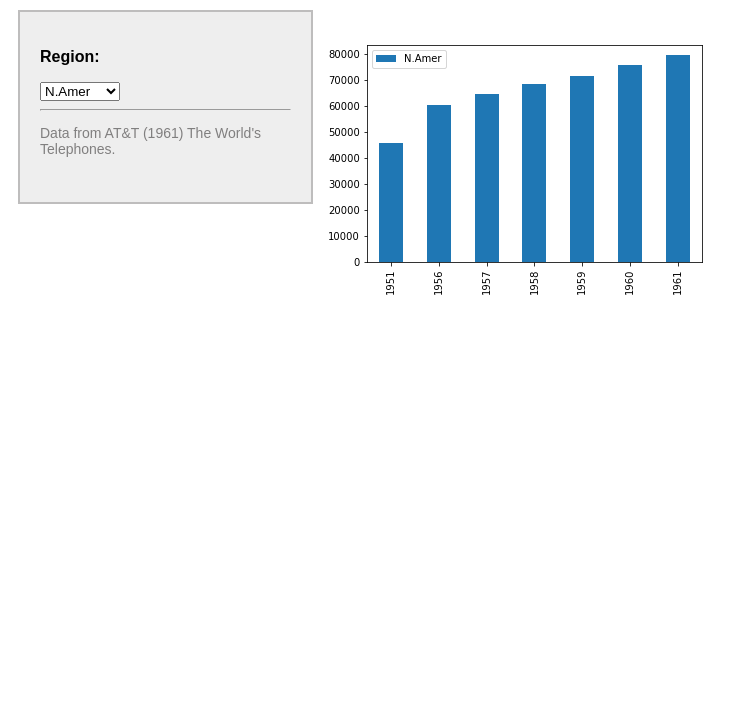
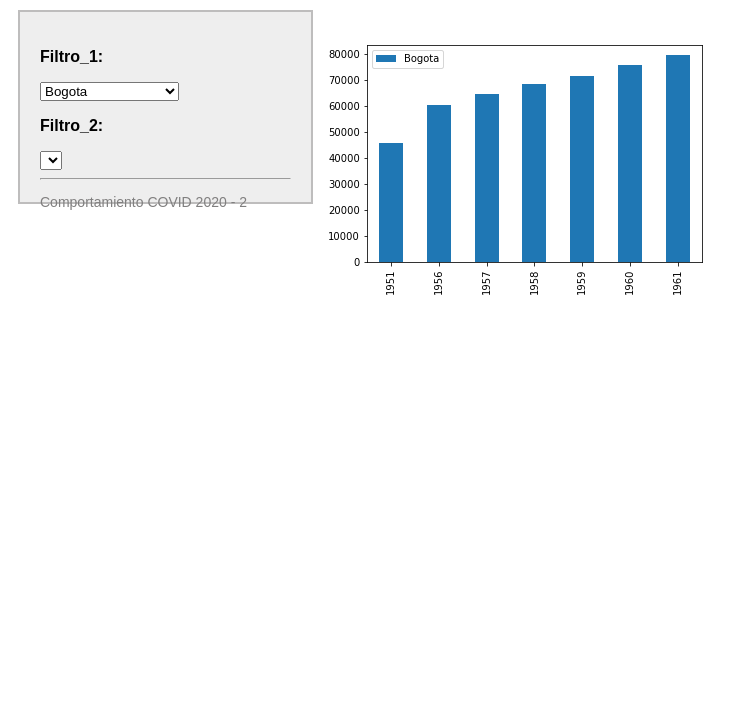
Before and after one commit to cmsierramo/Covid_Dashboard, a plain HTML site: page index.html in a window 1280 px wide. Shown: the part 74-800 px from the top of the page, without its empty margins (0-748 px from the left). Drawn offline with Linux system fonts and the light colour scheme.

Commit message:
Modificacion Filtro 1

```diff
--- a/index.html
+++ b/index.html
@@ -2,7 +2,7 @@
 <html lang="en">
   <head>
     <meta charset="utf-8">
-    <title>Telephones</title>
+    <title>COVID - DASHBOARD</title>
 
     <style>
 
@@ -38,92 +38,83 @@
   <body>
 
     <header>
-      <h2>Telephones by region</h2>
+      <h2>Seleccione la opcion deseada</h2>
     </header>
 
     <nav style="border:1px solid #BEBDBD; border-width:2px;">
-      <p class="seltext">Region:</p>
-      <select id="region" name="region"  onchange="selectPlot()">
-
-        <!--- Este codigo se elimina
-        <option value="N.Amer">N.Amer</option>
-        <option value="Europe">Europe</option>
-        <option value="Asia">Asia</option>
-        <option value="S.Amer">S.Amer</option>
-        <option value="Oceania">Oceania</option>
-        <option value="Africa">Africa</option>
-        <option value="Mid.Amer">Mid.Amer</option>
-        --->
+      <p class="seltext">Filtro_1:</p>
+      <select id="filtro_1" name="filtro_1"  onchange="selectPlot()">
 
         <!--- Genera las opciones del menu usando Jinja2 --->
 
 
-            <option value="N.Amer">N.Amer</option>
+            <option value="Bogota">Bogota</option>
 
-            <option value="Europe">Europe</option>
+            <option value="Medellin">Medellin</option>
 
-            <option value="Asia">Asia</option>
+            <option value="Cali">Cali</option>
 
-            <option value="S.Amer">S.Amer</option>
+            <option value="Barranquilla">Barranquilla</option>
 
-            <option value="Oceania">Oceania</option>
+            <option value="Todas las Ciudades">Todas las Ciudades</option>
 
-            <option value="Africa">Africa</option>
+            <option value="N.A">N.A</option>
 
-            <option value="Mid.Amer">Mid.Amer</option>
+            <option value="Otra">Otra</option>
 
 
         <!--- Fin de la modificacion --->
 
       </select>
+
+      <p class="seltext">Filtro_2:</p>
+      <select id="filtro_2" name="filtro_2"  onchange="selectPlot()">
+
+        <!--- Genera las opciones del menu usando Jinja2 --->
+
+
+
+        <!--- Fin de la modificacion --->
+
+      </select>
+
       <br>
       <hr>
-      <p class="auxtext"> Data from AT&T (1961) The World's Telephones. </p>
+      <p class="auxtext"> Comportamiento COVID 2020 - 2 </p>
     </nav>
 
     <div>
-
-      <!--- Este codigo se elimina
-      <div class="myImage" id="N.Amer"   style="display:block"> <img src="figs/N.Amer.png"   alt="N.Amer">   </div>
-      <div class="myImage" id="Europe"   style="display:none">  <img src="figs/Europe.png"   alt="Europe">   </div>
-      <div class="myImage" id="Asia"     style="display:none">  <img src="figs/Asia.png"     alt="Asia">     </div>
-      <div class="myImage" id="S.Amer"   style="display:none">  <img src="figs/S.Amer.png"   alt="S.Amer">   </div>
-      <div class="myImage" id="Oceania"  style="display:none">  <img src="figs/Oceania.png"  alt="Oceania">  </div>
-      <div class="myImage" id="Africa"   style="display:none">  <img src="figs/Africa.png"   alt="Africa">   </div>
-      <div class="myImage" id="Mid.Amer" style="display:none">  <img src="figs/Mid.Amer.png" alt="Mid.Amer"> </div>
-      --->
-
 
       <!--- Genera la division de cada imagen usando Jinja2 --->
 
 
 
 
-          <div class="myImage" id="N.Amer" style="display:block"> <img src="Graficas/N.Amer.png" alt="N.Amer"> </div>
+          <div class="myImage" id="Bogota" style="display:block"> <img src="Graficas/Bogota.png" alt="Bogota"> </div>
 
 
 
-          <div class="myImage" id="Europe" style="display:none"> <img src="Graficas/Europe.png" alt="Europe"> </div>
+          <div class="myImage" id="Medellin" style="display:none"> <img src="Graficas/Medellin.png" alt="Medellin"> </div>
 
 
 
-          <div class="myImage" id="Asia" style="display:none"> <img src="Graficas/Asia.png" alt="Asia"> </div>
+          <div class="myImage" id="Cali" style="display:none"> <img src="Graficas/Cali.png" alt="Cali"> </div>
 
 
 
-          <div class="myImage" id="S.Amer" style="display:none"> <img src="Graficas/S.Amer.png" alt="S.Amer"> </div>
+          <div class="myImage" id="Barranquilla" style="display:none"> <img src="Graficas/Barranquilla.png" alt="Barranquilla"> </div>
 
 
 
-          <div class="myImage" id="Oceania" style="display:none"> <img src="Graficas/Oceania.png" alt="Oceania"> </div>
+          <div class="myImage" id="Todas las Ciudades" style="display:none"> <img src="Graficas/Todas las Ciudades.png" alt="Todas las Ciudades"> </div>
 
 
 
-          <div class="myImage" id="Africa" style="display:none"> <img src="Graficas/Africa.png" alt="Africa"> </div>
+          <div class="myImage" id="N.A" style="display:none"> <img src="Graficas/N.A.png" alt="N.A"> </div>
 
 
 
-          <div class="myImage" id="Mid.Amer" style="display:none"> <img src="Graficas/Mid.Amer.png" alt="Mid.Amer"> </div>
+          <div class="myImage" id="Otra" style="display:none"> <img src="Graficas/Otra.png" alt="Otra"> </div>
 
 
 
@@ -133,10 +124,10 @@
 
     <script>
       function selectPlot() {
-        var region = document.getElementById("region").value;
+        var filtro_1 = document.getElementById("region").value;
         var images = document.getElementsByClassName("myImage");
         for (var i = 0; i < images.length; i++) {
-          if (images[i].id == region) {
+          if (images[i].id == filtro_1) {
             images[i].style.display = "block"
           }else{
             images[i].style.display = "none"
```
Also changed, not shown: templates/index.html (+24 -31 lines), Graficas/Africa.png (deleted), Graficas/Asia.png (deleted), Graficas/Barranquilla.png (added), Graficas/Bogota.png (added), Graficas/Cali.png (added), Graficas/Europe.png (deleted), Graficas/Medellin.png (added), Graficas/Mid.Amer.png (deleted), Graficas/N.A.png (added), Graficas/N.Amer.png (deleted), Graficas/Oceania.png (deleted), Graficas/Otra.png (added), Graficas/S.Amer.png (deleted), 1 more files, 1 other file.
